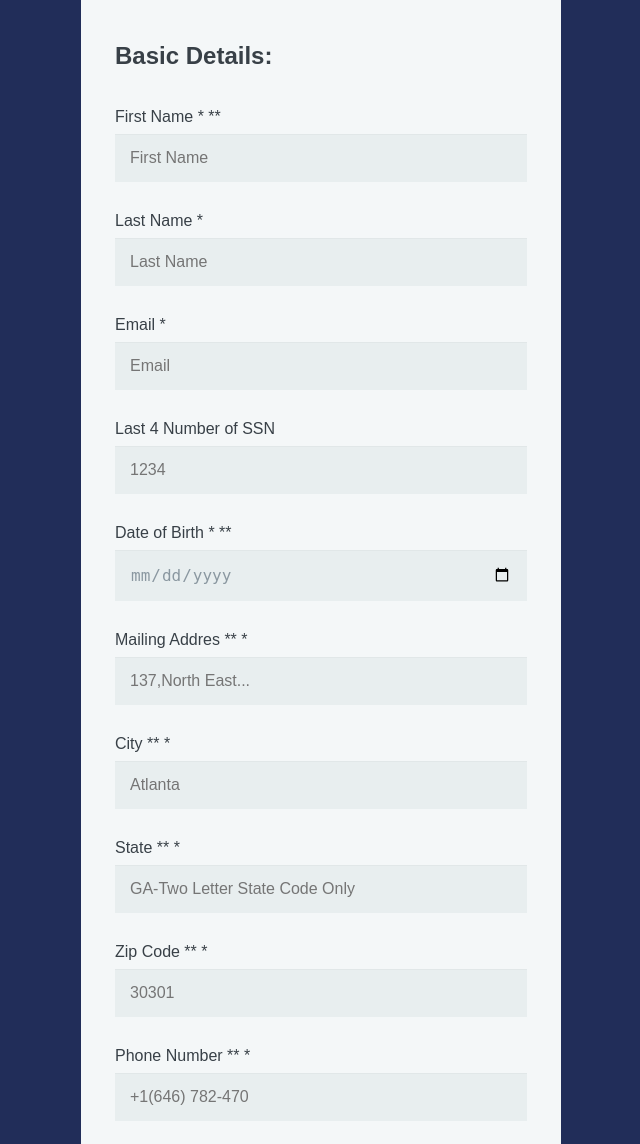
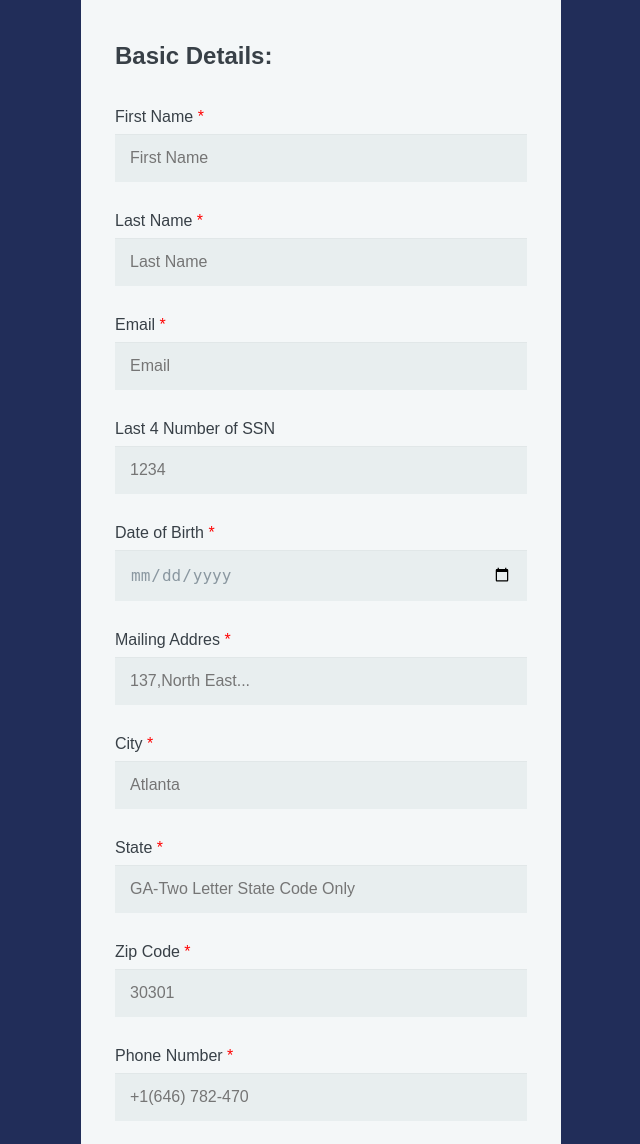
Before and after one commit to sprin-g-reen/LimaProject, a Flask app: page /creditform in a window 1280 px wide. Shown: the part 168-1312 px from the top of the page, without its empty margins (319-959 px from the left). Run offline with Flask 2, Linux system fonts and the light colour scheme.

Commit message:
played with html

```diff
--- a/app.py
+++ b/app.py
@@ -33,8 +33,11 @@ def refer():
 def broker():
     return render_template('brokerP.html')
 
-@app.route('/creditform')
+@app.route('/creditform', methods=["GET","POST"])
 def creditform():
+    if request.method == 'POST':
+        print(request.form)
+
     return render_template('creditform.html')
 
 
--- a/templates/creditform.html
+++ b/templates/creditform.html
@@ -131,11 +131,15 @@
                 max-width: 480px;
             }
         }
+        .required:after {
+            content:" *";
+            color: red;
+  }
     </style>
 </head>
 
 <body>
-    <form action="index.html" method="post">
+    <form method="post">
         <h4 style="text-align: center; color: green; text-transform: uppercase;">Intiate Your Credit Repair Within 5 Mins</h4>
         <h1>Hey there, Please fill out this form </h1>
 
@@ -143,36 +147,36 @@
 
             <h2>Basic Details: </h2>
             <br>
-            <label for="name">First Name * **</label>
-            <input type="text" id="name" name="first_name" placeholder="First Name" />
+            <label for="name" class="required">First Name</label>
+            <input type="text" id="name" name="first_name" placeholder="First Name" required/>
 
-            <label for="name">Last Name *</label>
-            <input type="text" id="name" name="last_name" placeholder="Last Name"/>
+            <label for="name" class="required">Last Name </label>
+            <input type="text" id="name" name="last_name" placeholder="Last Name" required/>
 
-            <label for="mail">Email * </label>
-            <input type="email" id="mail" name="user_email" placeholder="Email"/>
+            <label for="mail" class="required">Email </label>
+            <input type="email" id="mail" name="user_email" placeholder="Email" required/>
 
-            <label for="name">Last 4 Number of SSN</label>
+            <label for="SSN">Last 4 Number of SSN</label>
             <input type="number" id="ssn" name="ssn_num" max="4" placeholder="1234"/>
 
-            <label for="name">Date of Birth * **</label>
-            <input type="date" name="DOB" id="DOB">
+            <label for="DOB" class="required">Date of Birth </label>
+            <input type="date" name="DOB" id="DOB" required>
 
 
-            <label for="mail">Mailing Addres ** *</label>
-            <input type="text" id="mail-add" name="mailadd" placeholder="137,North East..."/>
+            <label for="mail" class="required">Mailing Addres </label>
+            <input type="text" id="mail-add" name="address" placeholder="137,North East..." required/>
 
-            <label for="city">City ** *</label>
-            <input type="text" id="city" name="city" placeholder="Atlanta"/>
+            <label for="city" class="required">City</label>
+            <input type="text" id="city" name="city" placeholder="Atlanta" required/>
 
-            <label for="state">State ** *</label>
-            <input type="text" id="state" name="state" max="2" placeholder="GA-Two Letter State Code Only"/>
+            <label for="state" class="required">State </label>
+            <input type="text" id="state" name="state" max="2" placeholder="GA-Two Letter State Code Only" required/>
 
-            <label for="code">Zip Code ** *</label>
-            <input type="number" id="ssn" name="ssn_num" placeholder="30301"/>
+            <label for="code" class="required">Zip Code</label>
+            <input type="number" id="ssn" name="ssn_num" placeholder="30301" required/>
 
-            <label for="phone">Phone Number ** *</label>
-            <input type="number" id="phone" name="phonenum" placeholder="+1(646) 782-470"/>
+            <label for="phone" class="required">Phone Number</label>
+            <input type="number" id="phone" name="phonenum" placeholder="+1(646) 782-470" required/>
 
 
         </fieldset>
@@ -183,7 +187,7 @@
 
             ** Mandatory fields.</p>
 
-        <button type="submit" style="margin-top: 20px;" >Sign Up</button>
+        <button type="submit" name="creditform" style="margin-top: 20px;" >Sign Up</button>
 
 
     </form>
```
